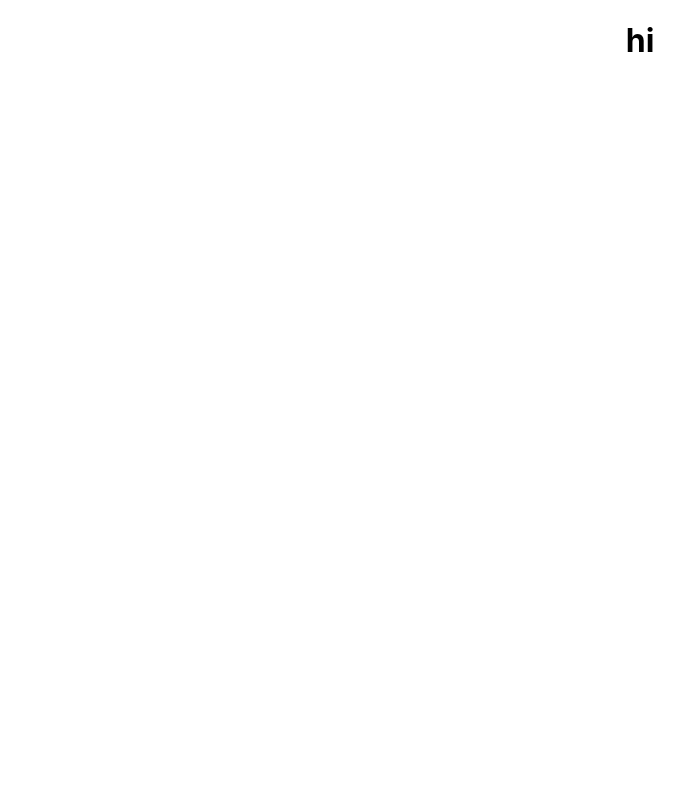
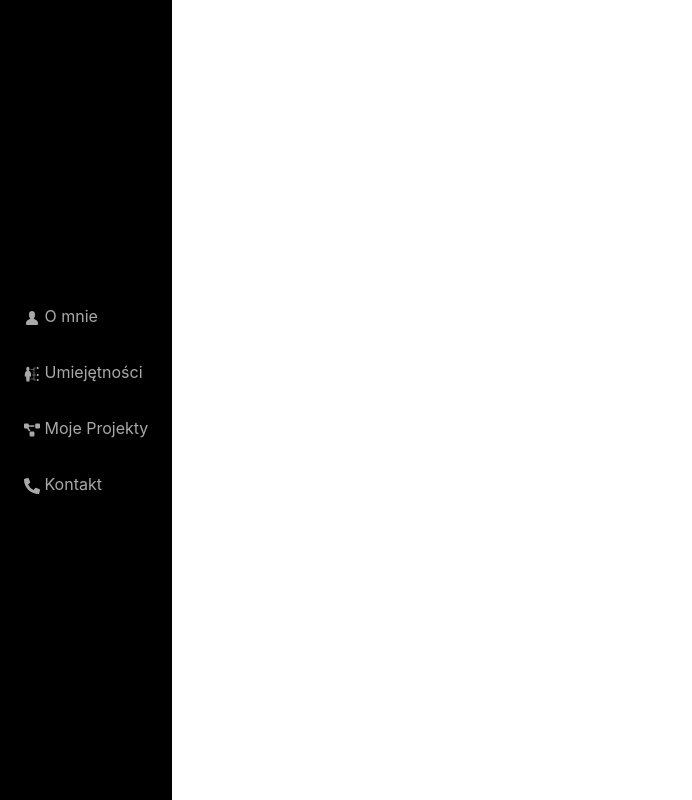
Before and after one commit to covalt1985/my-resume, a React (Create React App) app: page / in a window 1280 px wide. Shown: the whole page, without its empty margins (0-692 px from the left). Built offline with nearby package versions, Linux system fonts and the light colour scheme.

Commit message:
create sidebar

```diff
--- a/public/index.html
+++ b/public/index.html
@@ -21,6 +21,7 @@
       work correctly both with client-side routing and a non-root public URL.
       Learn how to configure a non-root public URL by running `npm run build`.
     -->
+
   <title>My resume</title>
  </head>
  <body>
--- a/src/App.css
+++ b/src/App.css
@@ -1,38 +1,32 @@
 .App {
-  text-align: center;
+ width: 100vw;
+ height: 100vh;
 }
 
-.App-logo {
-  height: 40vmin;
-  pointer-events: none;
+body {
+ margin: 0;
+ padding: 0;
 }
 
-@media (prefers-reduced-motion: no-preference) {
-  .App-logo {
-    animation: App-logo-spin infinite 20s linear;
-  }
+.sidebar {
+ height: 100%;
+ width: fit-content;
+ background: black;
+ justify-content: center;
 }
 
-.App-header {
-  background-color: #282c34;
-  min-height: 100vh;
-  display: flex;
-  flex-direction: column;
-  align-items: center;
-  justify-content: center;
-  font-size: calc(10px + 2vmin);
-  color: white;
+.sidebarNavlink {
+ color: darkgray;
+ margin: 0.5rem;
+ text-decoration: none;
+ transition: 500ms;
 }
 
-.App-link {
-  color: #61dafb;
+.nav-pills > a.nav-link.active {
+ background-color: hsl(141, 75%, 48%);
+ color: black;
 }
 
-@keyframes App-logo-spin {
-  from {
-    transform: rotate(0deg);
-  }
-  to {
-    transform: rotate(360deg);
-  }
+.sidebarNavlink:hover {
+ color: white;
 }
--- a/src/App.js
+++ b/src/App.js
@@ -1,9 +1,13 @@
 import './App.css';
+import { Switch, Route, Link } from 'react-router-dom';
+import { Container, Row, Col } from 'react-bootstrap';
+
+import Sidebar from './Components/Sidebar';
 
 function App() {
  return (
   <div className="App">
-   <h1>hi</h1>
+   <Sidebar />
   </div>
  );
 }
--- /dev/null
+++ b/src/Components/Sidebar.js
@@ -0,0 +1,24 @@
+import React from 'react';
+import { Nav } from 'react-bootstrap';
+import { NavLink } from 'react-router-dom';
+
+import { SidedbarData } from './SidedbarData';
+import '../App.css';
+
+export default function Sidebar() {
+ return (
+  <Nav variant="pills" className="sidebar flex-column">
+   {SidedbarData.map((navItem, i) => {
+    return (
+     <Nav.Link
+      as={NavLink}
+      to={navItem.link}
+      eventKey={navItem.link}
+      className="sidebarNavlink">
+      {navItem.icon} {navItem.title}
+     </Nav.Link>
+    );
+   })}
+  </Nav>
+ );
+}
--- /dev/null
+++ b/src/Components/SidedbarData.js
@@ -0,0 +1,27 @@
+import React from 'react';
+import { GoPerson } from 'react-icons/go';
+import { GiSkills } from 'react-icons/gi';
+import { FaProjectDiagram, FaPhoneAlt } from 'react-icons/fa';
+
+export const SidedbarData = [
+ {
+  title: 'O mnie',
+  icon: <GoPerson />,
+  link: '/about-me',
+ },
+ {
+  title: 'Umiejętności',
+  icon: <GiSkills />,
+  link: '/skils',
+ },
+ {
+  title: 'Moje Projekty',
+  icon: <FaProjectDiagram />,
+  link: '/projects',
+ },
+ {
+  title: 'Kontakt',
+  icon: <FaPhoneAlt />,
+  link: '/contact',
+ },
+];
--- a/src/index.css
+++ /dev/null
@@ -1,13 +0,0 @@
-body {
-  margin: 0;
-  font-family: -apple-system, BlinkMacSystemFont, 'Segoe UI', 'Roboto', 'Oxygen',
-    'Ubuntu', 'Cantarell', 'Fira Sans', 'Droid Sans', 'Helvetica Neue',
-    sans-serif;
-  -webkit-font-smoothing: antialiased;
-  -moz-osx-font-smoothing: grayscale;
-}
-
-code {
-  font-family: source-code-pro, Menlo, Monaco, Consolas, 'Courier New',
-    monospace;
-}
--- a/src/index.js
+++ b/src/index.js
@@ -1,9 +1,9 @@
 import React from 'react';
 import ReactDOM from 'react-dom';
-import './index.css';
 import App from './App';
 import reportWebVitals from './reportWebVitals';
 import { BrowserRouter } from 'react-router-dom';
+import 'bootstrap/dist/css/bootstrap.min.css';
 
 ReactDOM.render(
  <React.StrictMode>
```
Also changed, not shown: src/setupTests.js (deleted, +0 -5 lines), 1 other file (tests, documents, lock files or other folders).
